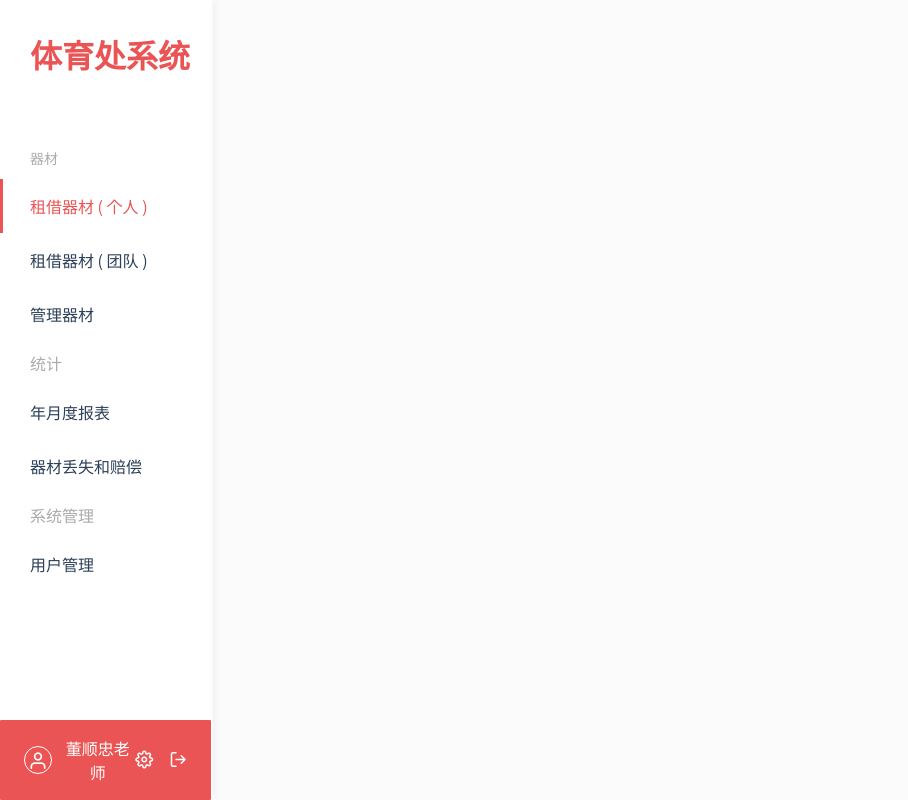
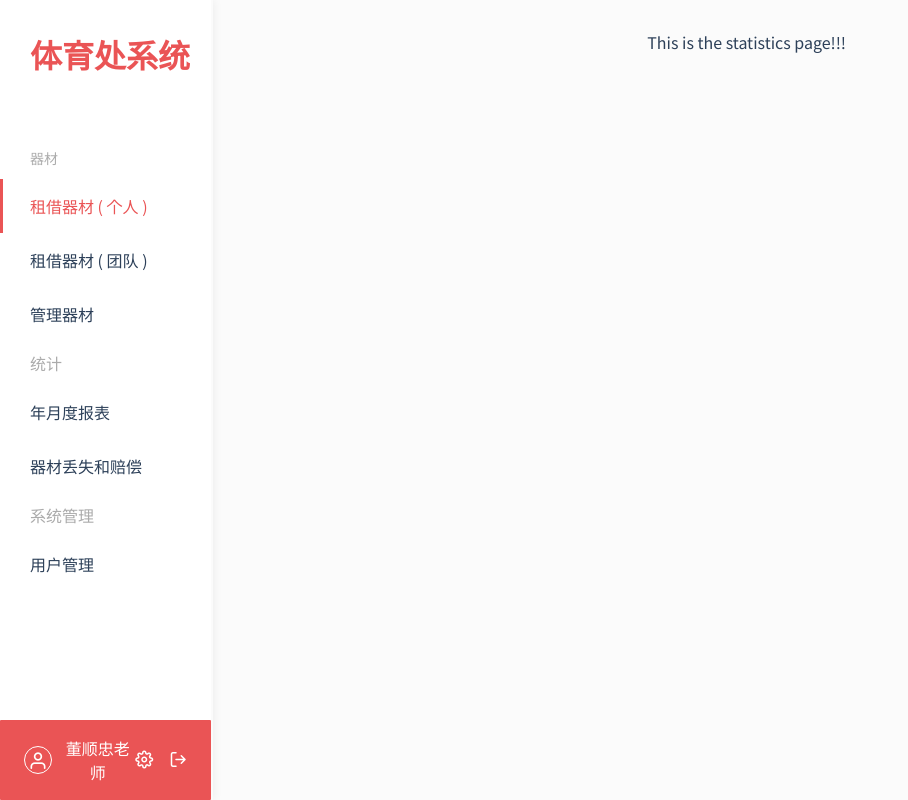
Before and after one commit to MechFroG88/Humble-Sports, a Vue app in the folder client/: page /stats in a window 1280 px wide. Shown: the whole page, without its empty margins (0-908 px from the left). Built offline with nearby package versions, Linux system fonts and the light colour scheme.

Commit message:
Add route to statistics page

```diff
--- a/client/src/App.vue
+++ b/client/src/App.vue
@@ -27,7 +27,7 @@ export default {
       {
         title: '统计',
         list: [
-          { title: '年月度报表',     target: '/rent' },
+          { title: '年月度报表',     target: {'name': 'stats'} },
           { title: '器材丢失和赔偿', target:'/rent'}
         ]
       },
--- a/client/src/pages/statistics.vue
+++ b/client/src/pages/statistics.vue
@@ -1,6 +1,6 @@
 <template>
   <div id="_statistics">
-
+    This is the statistics page!!!
   </div>
 </template>
 
--- a/client/src/router.js
+++ b/client/src/router.js
@@ -51,5 +51,10 @@ export default new Router({
       name: 'management_details',
       component: () => import('./pages/itemmanagement/details.vue')
     },
+    {
+      path: '/stats',
+      name: 'stats',
+      component: () => import('./pages/statistics.vue')
+    }
   ]
 });
```
